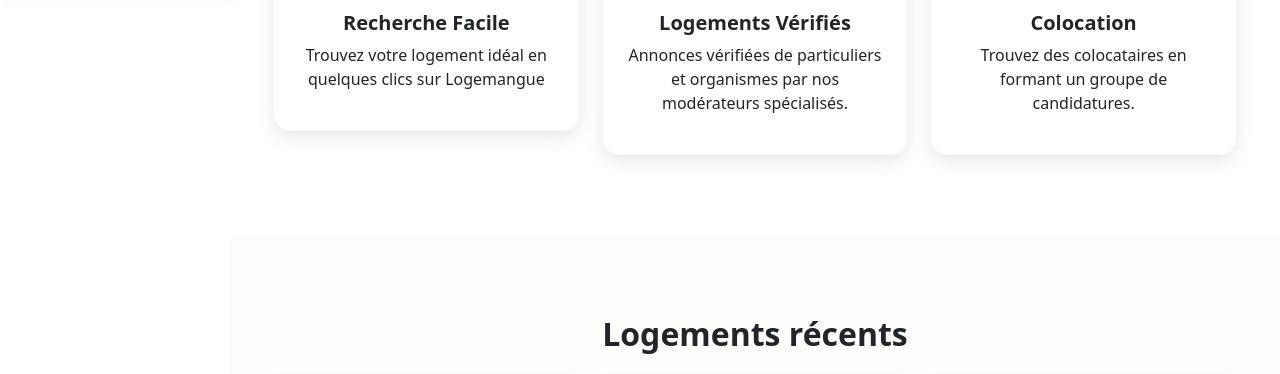
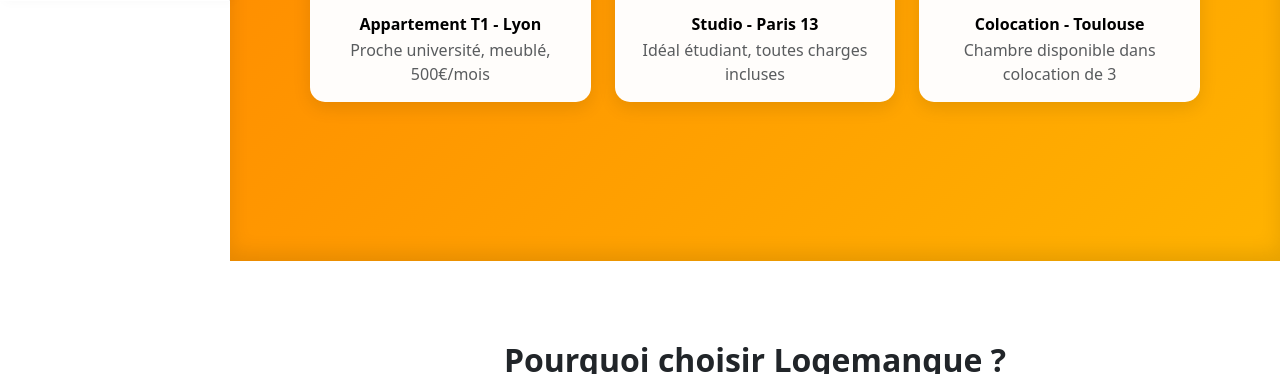
Before and after one commit to Yoan0204/Logemangue, a PHP site: page /php/index.html in a window 1280 px wide. Shown: the part 799-1173 px from the top of the page. Run offline with PHP 8.4, Linux system fonts and the light colour scheme.

Commit message:
fix : acceuil logement

```diff
--- a/css/css.css
+++ b/css/css.css
@@ -181,7 +181,7 @@
 }
 
 .logement-card {
-  background: #fff;
+  background: var(--light-bg);
   border-radius: 15px;
   box-shadow: var(--shadow);
   transition: 0.15s ease;
@@ -207,6 +207,11 @@
   padding: 1rem;
 }
 
+.logement-title-dark {
+  color: #000;
+  font-weight: 700;
+  margin-bottom: 0.5rem;
+}
 
 .search-input {
   border-radius: 50px;
--- a/php/index.html
+++ b/php/index.html
@@ -55,6 +55,45 @@
           <div><strong>100%</strong><br>Annonces vérifiées</div>
           <div><strong>24/7</strong><br>Support étudiant</div>
         </div>
+        <div class="container p-5">
+          <div class="row g-4">
+            <div class="col-md-4">
+              <a href="logement1.html" class="logement-link">
+                <div class="logement-card">
+                  <img src="https://media.admagazine.fr/photos/65300bdda7dee5dd8ac5e683/16:9/w_2560%2Cc_limit/18th%2520apartment%2520-%2520wiercinski-studio%252016.jpg" alt="Logement 1">
+                  <div class="info">
+                    <h6 class="fw-bold mb-1 logement-title-dark">Appartement T1 - Lyon</h6>
+                    <p class="text-muted mb-0">Proche université, meublé, 500€/mois</p>
+                  </div>
+                </div>
+              </a>
+            </div>
+
+            <div class="col-md-4">
+              <a href="logement2.html" class="logement-link">
+                <div class="logement-card">
+                  <img src="https://media.admagazine.fr/photos/65300bdda7dee5dd8ac5e683/16:9/w_2560%2Cc_limit/18th%2520apartment%2520-%2520wiercinski-studio%252016.jpg" alt="Logement 2">
+                  <div class="info">
+                    <h6 class="fw-bold mb-1 logement-title-dark">Studio - Paris 13</h6>
+                    <p class="text-muted mb-0">Idéal étudiant, toutes charges incluses</p>
+                  </div>
+                </div>
+              </a>
+            </div>
+
+            <div class="col-md-4">
+              <a href="logement3.html" class="logement-link">
+                <div class="logement-card">
+                  <img src="https://media.admagazine.fr/photos/65300bdda7dee5dd8ac5e683/16:9/w_2560%2Cc_limit/18th%2520apartment%2520-%2520wiercinski-studio%252016.jpg" alt="Logement 3">
+                  <div class="info">
+                    <h6 class="fw-bold mb-1 logement-title-dark">Colocation - Toulouse</h6>
+                    <p class="text-muted mb-0">Chambre disponible dans colocation de 3</p>
+                  </div>
+                </div>
+              </a>
+            </div>
+          </div>
+        </div>
       </section>
 
       <section class="features text-center">
@@ -90,49 +129,6 @@
         </div>
       </section>
 
-      <section class="recent">
-        <div class="container">
-          <h2 class="fw-bold text-center mb-4">Logements récents</h2>
-          <div class="row g-4">
-            <div class="col-md-4">
-              <a href="logement1.html" class="logement-link">
-                <div class="logement-card">
-                  <img src="https://media.admagazine.fr/photos/65300bdda7dee5dd8ac5e683/16:9/w_2560%2Cc_limit/18th%2520apartment%2520-%2520wiercinski-studio%252016.jpg" alt="Logement 1">
-                  <div class="info">
-                    <h6 class="fw-bold mb-1">Appartement T1 - Lyon</h6>
-                    <p class="text-muted mb-0">Proche université, meublé, 500€/mois</p>
-                  </div>
-                </div>
-              </a>
-            </div>
-
-            <div class="col-md-4">
-              <a href="logement2.html" class="logement-link">
-                <div class="logement-card">
-                  <img src="https://media.admagazine.fr/photos/65300bdda7dee5dd8ac5e683/16:9/w_2560%2Cc_limit/18th%2520apartment%2520-%2520wiercinski-studio%252016.jpg" alt="Logement 2">
-                  <div class="info">
-                    <h6 class="fw-bold mb-1">Studio - Paris 13</h6>
-                    <p class="text-muted mb-0">Idéal étudiant, toutes charges incluses</p>
-                  </div>
-                </div>
-              </a>
-            </div>
-
-            <div class="col-md-4">
-              <a href="logement3.html" class="logement-link">
-                <div class="logement-card">
-                  <img src="https://media.admagazine.fr/photos/65300bdda7dee5dd8ac5e683/16:9/w_2560%2Cc_limit/18th%2520apartment%2520-%2520wiercinski-studio%252016.jpg" alt="Logement 3">
-                  <div class="info">
-                    <h6 class="fw-bold mb-1">Colocation - Toulouse</h6>
-                    <p class="text-muted mb-0">Chambre disponible dans colocation de 3</p>
-                  </div>
-                </div>
-              </a>
-            </div>
-          </div>
-        </div>
-      </section>
-
       <footer class="text-center py-3">
         © <?php echo date("Y"); ?> Logemangue - Tous droits réservés
         <br>
```
